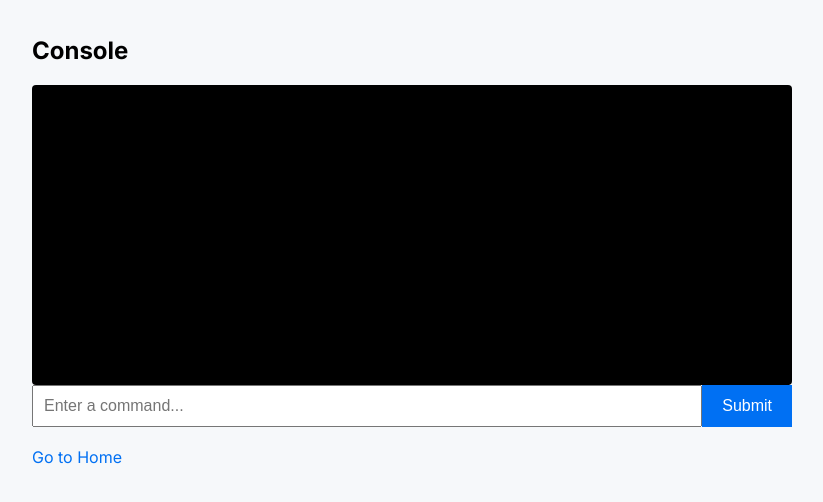
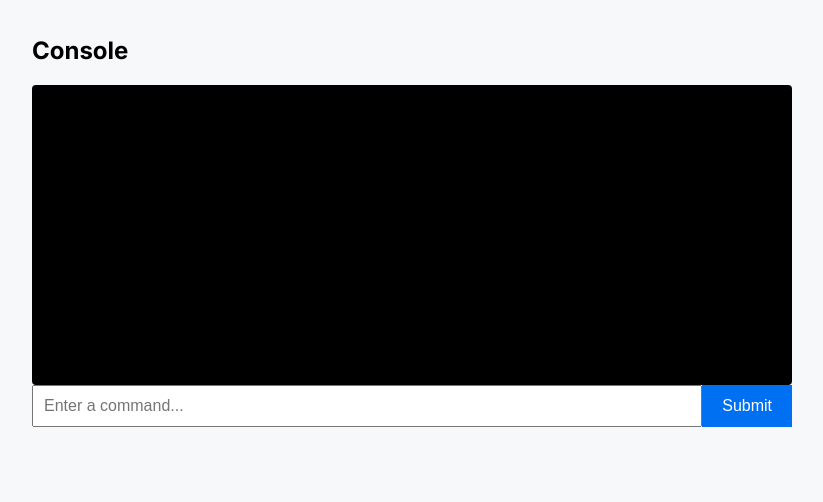
Before and after one commit to danielytan/nextjs-console-experiment, a Next.js app: page / in a window 1280 px wide. Shown: the top 502 px of the page, without its empty margins (228-1051 px from the left). Built offline with nearby package versions, Linux system fonts and the light colour scheme.

Commit message:
removed go to home button

```diff
--- a/src/app/page.tsx
+++ b/src/app/page.tsx
@@ -45,9 +45,6 @@ const ConsolePage = () => {
         />
         <button type="submit">Submit</button>
       </form>
-      <Link href="/" passHref>
-        Go to Home
-      </Link>
     </div>
   );
 };
```
